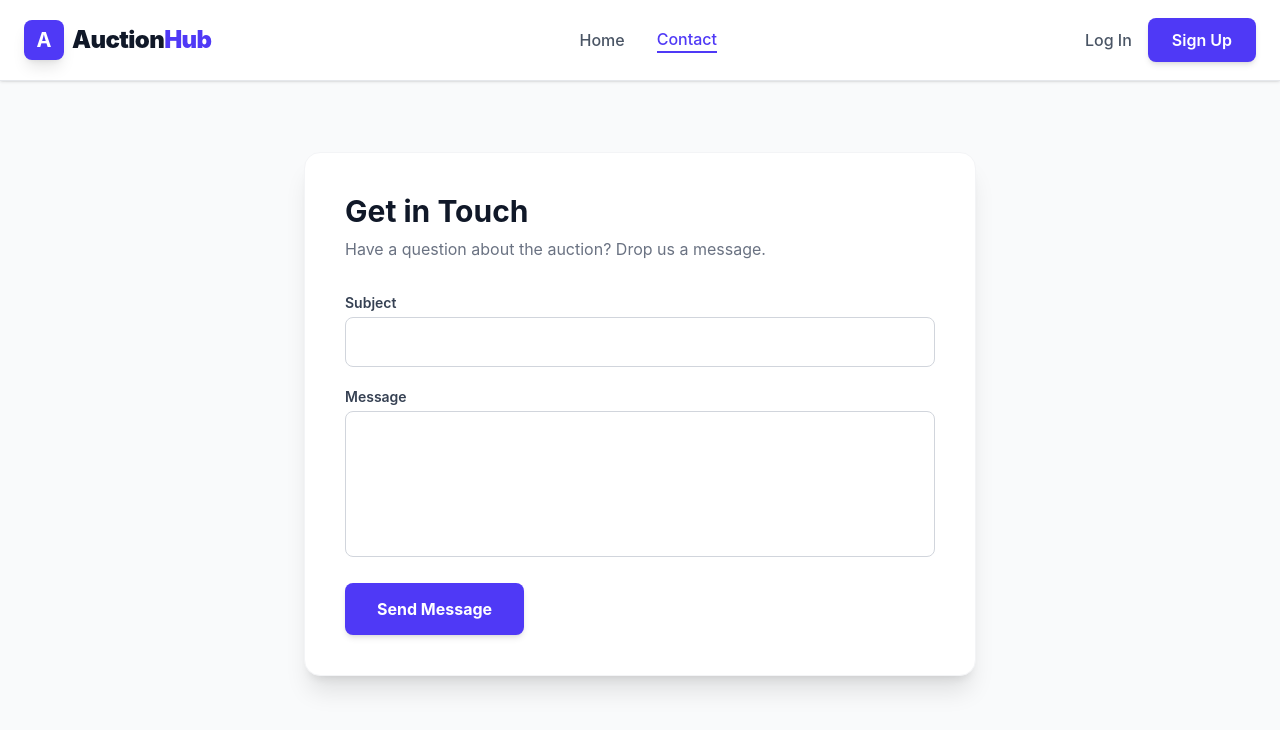
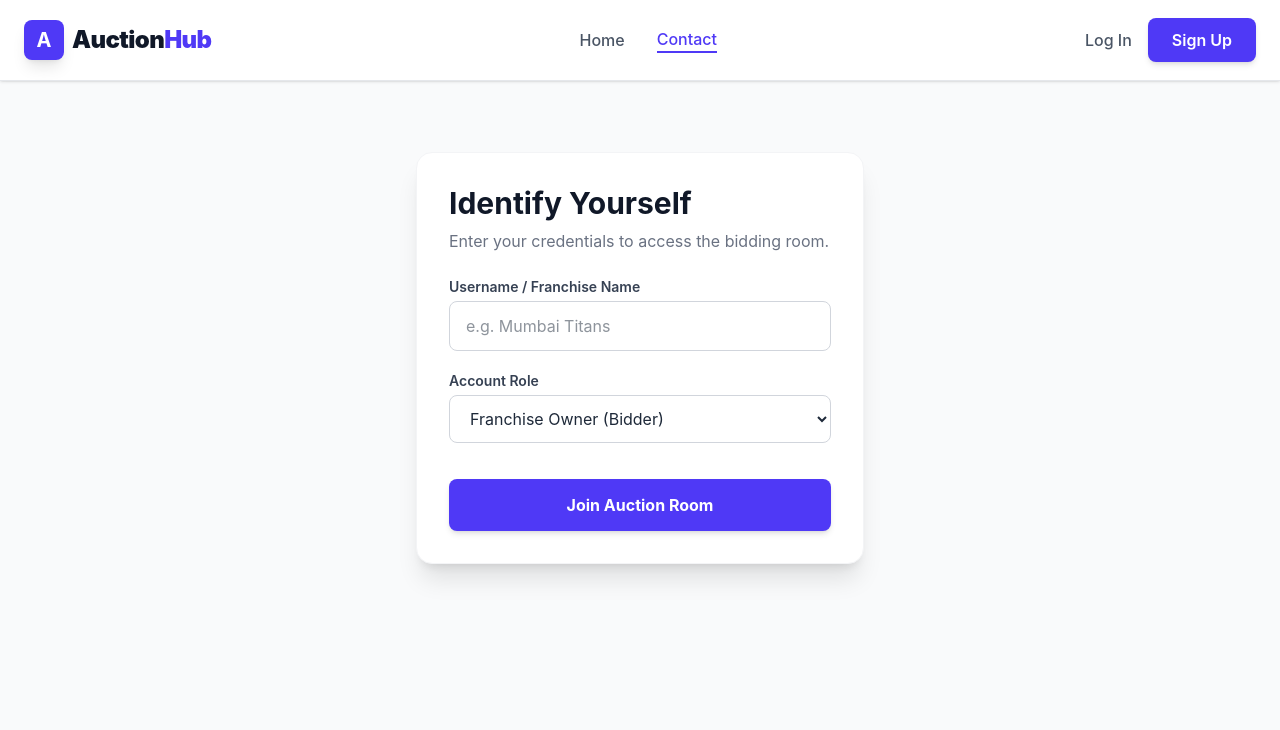
Before and after one commit to Dibsmagnum-97/auction-App, a React app in the folder frontend/: page / in a window 1280 px wide. Both pictures are taken after a click on the button "Contact". Shown: the top 730 px of the page. Built offline with nearby package versions, Linux system fonts and the light colour scheme; the HTML template or start-up script is replaced by a standard one.

Commit message:
Update front end

```diff
--- a/frontend/src/components/AuctionRoom.jsx
+++ b/frontend/src/components/AuctionRoom.jsx
@@ -42,6 +42,35 @@ export default function AuctionRoom({ user }) {
     setCurrentBid(prev => prev + 100);
     setHighestBidder(user.name);
   };
+  const placeBid = () => {
+    // Send the bid up to the Python backend
+    if (ws.current && ws.current.readyState === WebSocket.OPEN) {
+      ws.current.send(JSON.stringify({ action: 'BID', amount: 100 }));
+    }
+
+    // Update locally for instant feedback
+    setCurrentBid(prev => prev + 100);
+    setHighestBidder(user.username);
+  };
+  useEffect(() => {
+    // Connect to the actual Python WebSocket API
+    // Change 'ws://https://auction-app-hfsu.onrender.com' to 'wss://your-backend-app.onrender.com' if testing live!
+    const wsUrl = `ws://https://auction-app-hfsu.onrender.com/ws/auction/${user.username}`;
+    ws.current = new WebSocket(wsUrl);
+
+    ws.current.onmessage = (event) => {
+      const data = JSON.parse(event.data);
+
+      // Update the frontend based on backend broadcasts
+      if (data.type === 'SYSTEM' || data.type === 'UPDATE') {
+        if (data.current_bid !== undefined) setCurrentBid(data.current_bid);
+      }
+    };
+
+    return () => {
+      if (ws.current) ws.current.close();
+    };
+  }, [user.username]);
 
   return (
     <div className="w-full max-w-6xl mx-auto px-6 grid grid-cols-1 lg:grid-cols-3 gap-8 mt-6">
--- a/frontend/src/components/Registration.jsx
+++ b/frontend/src/components/Registration.jsx
@@ -1,88 +1,87 @@
 import React, { useState } from 'react';
 
-export default function Registration({ view, setView, onAuthenticate }) {
+export default function Registration({ onRegister }) {
+  const [username, setUsername] = useState('');
+  const [role, setRole] = useState('OWNER');
+  const [loading, setLoading] = useState(false);
+  const [error, setError] = useState('');
 
-  // Handles Mock Authentication
-  const handleAuth = (e, mockName, mockRole) => {
+  const handleSubmit = async (e) => {
     e.preventDefault();
-    onAuthenticate({ name: mockName, role: mockRole });
-    setView('auction'); // Send them to the live room
+    setLoading(true);
+    setError('');
+
+    try {
+      // 1. Prepare data matching your FastAPI backend format
+      const formData = new FormData();
+      formData.append('username', username);
+      formData.append('role', role);
+
+      // Creating a dummy image blob to satisfy the backend's image requirement
+      // without cluttering your new UI with an upload button.
+      const dummyImage = new Blob(["dummy"], { type: "image/jpeg" });
+      formData.append('image', dummyImage, "dummy.jpg");
+
+      // 2. Call the API (Change localhost to your Render URL if testing live!)
+      // Example: 'https://your-backend-app.onrender.com/register'
+      const response = await fetch('https://auction-app-hfsu.onrender.com/register', {
+        method: 'POST',
+        body: formData,
+      });
+
+      if (!response.ok) {
+        throw new Error('Authentication failed. Backend might be down.');
+      }
+
+      const data = await response.json();
+
+      // 3. Pass the true database user object to the App to grant access
+      onRegister(data.user);
+
+    } catch (err) {
+      console.error(err);
+      setError('Could not connect to the server. Please try again.');
+    } finally {
+      setLoading(false);
+    }
   };
 
-  if (view === 'login') {
   return (
-      <div className="w-full max-w-md bg-white p-8 rounded-2xl shadow-xl border border-gray-100 h-fit mt-10">
-        <h2 className="text-3xl font-bold text-gray-900 mb-2">Welcome Back</h2>
-        <p className="text-gray-500 mb-8">Sign in to access the auction arena.</p>
-        <form onSubmit={(e) => handleAuth(e, "Demo Owner", "OWNER")} className="space-y-5">
+    <div className="w-full max-w-md bg-white p-8 rounded-2xl shadow-xl border border-gray-100 h-fit mt-10 mx-4">
+      <h2 className="text-3xl font-bold text-gray-900 mb-2">Identify Yourself</h2>
+      <p className="text-gray-500 mb-6">Enter your credentials to access the bidding room.</p>
+
+      {error && <div className="mb-4 p-3 bg-red-50 text-red-600 text-sm rounded-lg border border-red-200">{error}</div>}
+
+      <form onSubmit={handleSubmit} className="space-y-5">
         <div>
-            <label className="block text-sm font-semibold text-gray-700 mb-1">Email Address</label>
-            <input type="email" required className="w-full px-4 py-3 rounded-lg border border-gray-300 focus:ring-2 focus:ring-indigo-600 outline-none transition-all" placeholder="owner@franchise.com" />
+          <label className="block text-sm font-semibold text-gray-700 mb-1">Username / Franchise Name</label>
+          <input
+            type="text" required
+            className="w-full px-4 py-3 rounded-lg border border-gray-300 focus:ring-2 focus:ring-indigo-600 focus:border-transparent outline-none transition-all"
+            placeholder="e.g. Mumbai Titans"
+            value={username} onChange={(e) => setUsername(e.target.value)}
+          />
         </div>
+
         <div>
-            <label className="block text-sm font-semibold text-gray-700 mb-1">Password</label>
-            <input type="password" required className="w-full px-4 py-3 rounded-lg border border-gray-300 focus:ring-2 focus:ring-indigo-600 outline-none transition-all" placeholder="••••••••" />
+          <label className="block text-sm font-semibold text-gray-700 mb-1">Account Role</label>
+          <select
+            className="w-full px-4 py-3 rounded-lg border border-gray-300 focus:ring-2 focus:ring-indigo-600 outline-none bg-white"
+            value={role} onChange={(e) => setRole(e.target.value)}
+          >
+            <option value="OWNER">Franchise Owner (Bidder)</option>
+            <option value="ADMIN">Auction Admin (Moderator)</option>
+          </select>
         </div>
-          <button type="submit" className="w-full bg-indigo-600 text-white font-bold py-3.5 rounded-lg hover:bg-indigo-700 transition-all shadow-md">
-            Log In
+
+        <button
+          type="submit" disabled={loading}
+          className={`w-full text-white font-bold py-3.5 rounded-lg transition-all shadow-md mt-4 ${loading ? 'bg-indigo-400 cursor-not-allowed' : 'bg-indigo-600 hover:bg-indigo-700'}`}
+        >
+          {loading ? 'Authenticating with Server...' : 'Join Auction Room'}
         </button>
       </form>
     </div>
   );
 }
-
-  if (view === 'signup') {
-    return (
-      <div className="w-full max-w-md bg-white p-8 rounded-2xl shadow-xl border border-gray-100 h-fit mt-10">
-        <h2 className="text-3xl font-bold text-gray-900 mb-2">Create Account</h2>
-        <p className="text-gray-500 mb-8">Register as an Owner or Participant.</p>
-        <form onSubmit={(e) => handleAuth(e, "New User", "OWNER")} className="space-y-5">
-          <div className="grid grid-cols-2 gap-4">
-            <div>
-              <label className="block text-sm font-semibold text-gray-700 mb-1">First Name</label>
-              <input type="text" required className="w-full px-4 py-3 rounded-lg border border-gray-300 focus:ring-2 focus:ring-indigo-600 outline-none" />
-            </div>
-            <div>
-              <label className="block text-sm font-semibold text-gray-700 mb-1">Last Name</label>
-              <input type="text" required className="w-full px-4 py-3 rounded-lg border border-gray-300 focus:ring-2 focus:ring-indigo-600 outline-none" />
-            </div>
-          </div>
-          <div>
-            <label className="block text-sm font-semibold text-gray-700 mb-1">Role</label>
-            <select className="w-full px-4 py-3 rounded-lg border border-gray-300 focus:ring-2 focus:ring-indigo-600 outline-none bg-white">
-              <option value="OWNER">Franchise Owner (Bidder)</option>
-              <option value="PARTICIPANT">Candidate (Auctioned)</option>
-            </select>
-          </div>
-          <button type="submit" className="w-full bg-indigo-600 text-white font-bold py-3.5 rounded-lg hover:bg-indigo-700 transition-all shadow-md">
-            Create Account
-          </button>
-        </form>
-      </div>
-    );
-  }
-
-  if (view === 'contact') {
-    return (
-      <div className="w-full max-w-2xl bg-white p-10 rounded-2xl shadow-xl border border-gray-100 h-fit mt-10">
-        <h2 className="text-3xl font-bold text-gray-900 mb-2">Get in Touch</h2>
-        <p className="text-gray-500 mb-8">Have a question about the auction? Drop us a message.</p>
-        <form className="space-y-5" onSubmit={(e) => { e.preventDefault(); alert("Message Sent!"); setView('home'); }}>
-          <div>
-            <label className="block text-sm font-semibold text-gray-700 mb-1">Subject</label>
-            <input type="text" required className="w-full px-4 py-3 rounded-lg border border-gray-300 focus:ring-2 focus:ring-indigo-600 outline-none" />
-          </div>
-          <div>
-            <label className="block text-sm font-semibold text-gray-700 mb-1">Message</label>
-            <textarea rows="5" required className="w-full px-4 py-3 rounded-lg border border-gray-300 focus:ring-2 focus:ring-indigo-600 outline-none resize-none"></textarea>
-          </div>
-          <button type="submit" className="bg-indigo-600 text-white font-bold py-3.5 px-8 rounded-lg hover:bg-indigo-700 transition-all shadow-md">
-            Send Message
-          </button>
-        </form>
-      </div>
-    );
-  }
-
-  return null;
-}
```
Also changed, not shown: 2 other files (tests, documents, lock files or other folders). Lines whose indentation alone changed are shown as unchanged.
